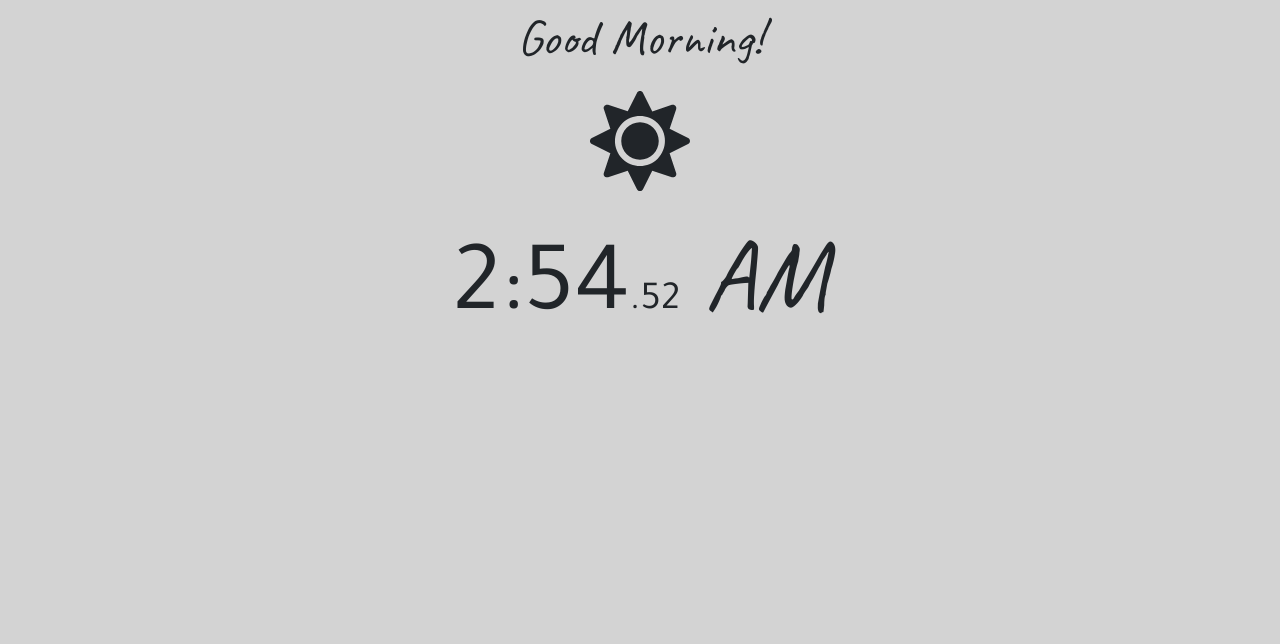
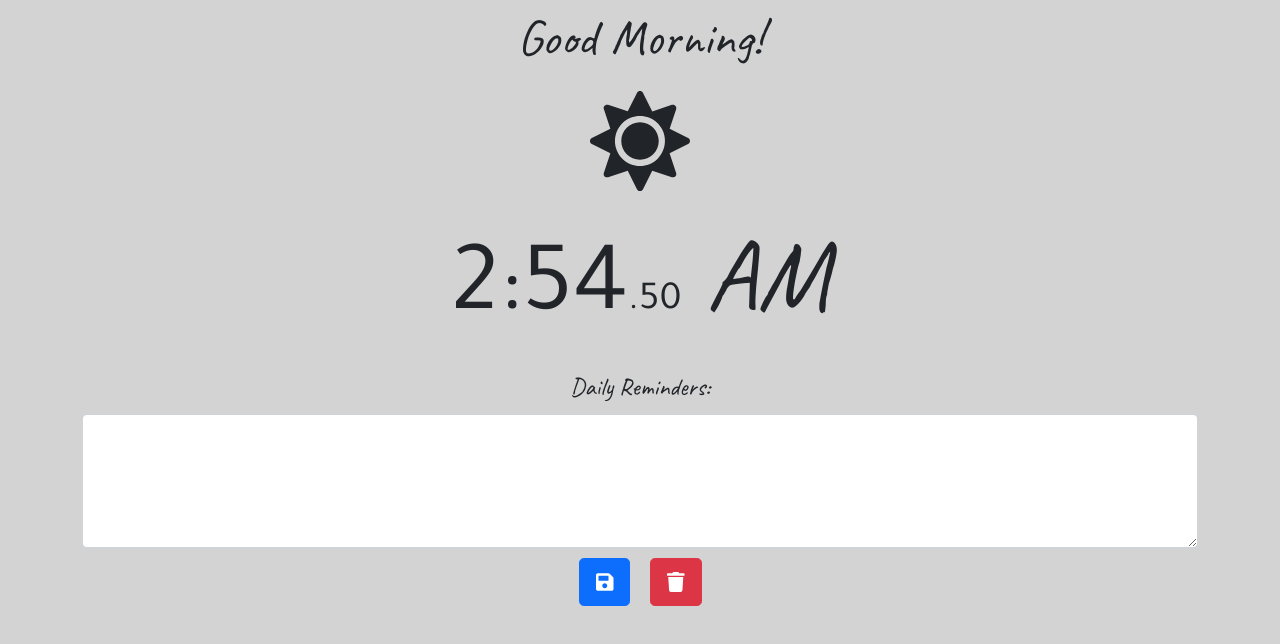
Before and after one commit to cawleygl/dynamic-clock, a React (Create React App) app: page / in a window 1280 px wide. Shown: the top 644 px of the page. Built offline with nearby package versions, Linux system fonts and the light colour scheme.

Commit message:
Added Daily Reminders component

```diff
--- a/src/App.css
+++ b/src/App.css
@@ -1,5 +1,6 @@
 .App {
   background-color:lightgrey;
+  text-align: center;
 }
 
 html {
--- a/src/App.js
+++ b/src/App.js
@@ -1,10 +1,13 @@
 import TimeDisplay from "./components/TimeDisplay"
+import Reminders from "./components/Reminders"
+
 import './App.css';
 
 function App() {
   return (
     <div className="App">
       <TimeDisplay />
+      <Reminders />
     </div>
   );
 }
--- /dev/null
+++ b/src/components/Reminders/index.js
@@ -0,0 +1,31 @@
+import React from "react";
+import { Button, Container, Form } from 'react-bootstrap';
+import { FontAwesomeIcon } from '@fortawesome/react-fontawesome'
+import { faSave} from '@fortawesome/free-solid-svg-icons'
+import { faTrash} from '@fortawesome/free-solid-svg-icons'
+
+
+import './style.css';
+
+function Reminders() {
+
+    return (
+        <Container fluid>
+            <Form>
+                <Form.Group className="mb-3" controlId="exampleForm.ControlTextarea1">
+                    <Form.Label className="Label">Daily Reminders:</Form.Label>
+                    <Container>
+                    <Form.Control className="ReminderBox" as="textarea" rows={5} />
+                    </Container>
+                    <Button variant="primary" size="lg" className="ReminderButton"><FontAwesomeIcon icon={faSave} /></Button>
+                    <Button variant="danger" size="lg" className="ReminderButton"><FontAwesomeIcon icon={faTrash} /></Button>
+
+                </Form.Group>
+            </Form>
+        </Container>
+    );
+
+}
+
+
+export default Reminders;
--- /dev/null
+++ b/src/components/Reminders/style.css
@@ -0,0 +1,8 @@
+.Label {
+    font-family: 'Caveat', cursive;
+    font-size: 25px;
+}
+
+.ReminderButton {
+    margin: 10px;
+}
```
